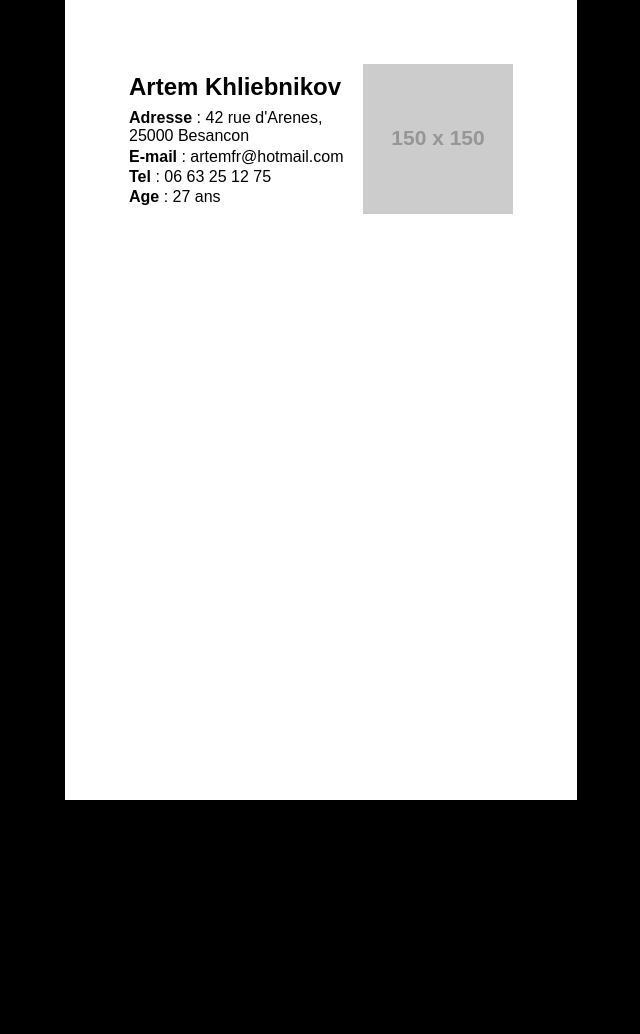
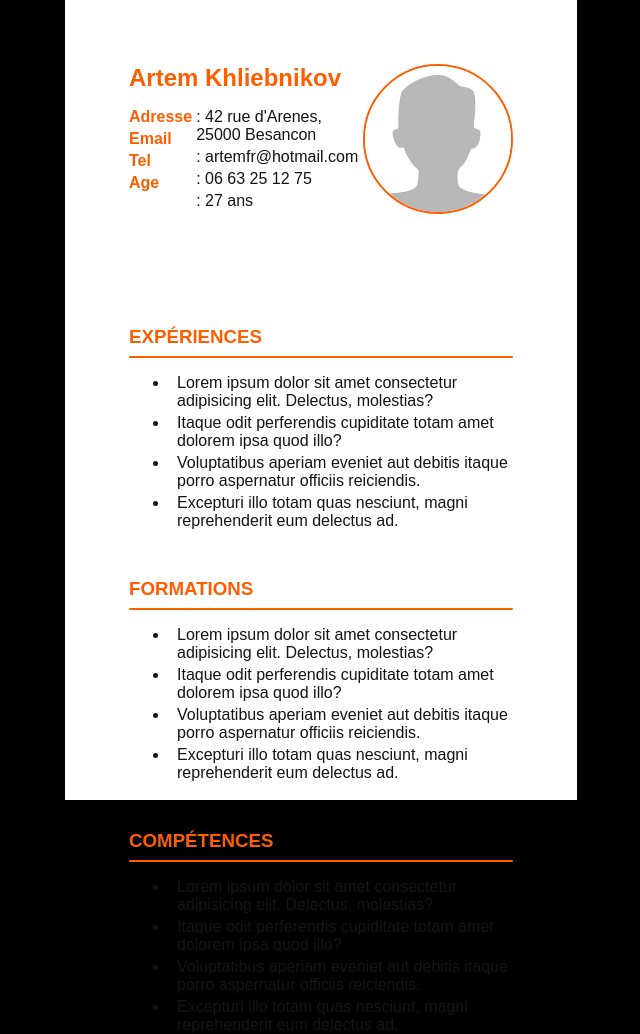
Before and after one commit to Dnrats/artem-cv, a plain HTML site: page index.html in a window 1280 px wide. Shown: the whole page, without its empty margins (319-959 px from the left). Before the commit the page ends 800 px from the top, so only its background shows below. Drawn offline with Linux system fonts and the light colour scheme; placeholder pictures from the web are drawn by us.

Commit message:
petit exemple pour toi artem

```diff
--- a/index.html
+++ b/index.html
@@ -12,17 +12,102 @@
       <div class="user-wrapper">
         <div class="cv-adress">
           <p class="user-info">Artem Khliebnikov</p>
-          <p class="user-common">
-            <b>Adresse</b> : 42 rue d'Arenes, 25000 Besancon
-          </p>
-          <p class="user-common"><b>E-mail</b> : artemfr@hotmail.com</p>
-          <p class="user-common"><b>Tel</b> : 06 63 25 12 75</p>
-          <p class="user-common"><b>Age</b> : 27 ans</p>
+          <div class="info-flex">
+            <div class="info-left">
+              <p class="user-common">
+                <span class="para-head">Adresse</span>
+              </p>
+              <p class="user-common">
+                <span class="para-head">Email</span>
+              </p>
+              <p class="user-common">
+                <span class="para-head">Tel</span>
+              </p>
+              <p class="user-common">
+                <span class="para-head">Age</span>
+              </p>
+            </div>
+            <div class="info-right">
+              <p class="user-common">: 42 rue d'Arenes, 25000 Besancon</p>
+              <p class="user-common">: artemfr@hotmail.com</p>
+              <p class="user-common">: 06 63 25 12 75</p>
+              <p class="user-common">: 27 ans</p>
+            </div>
+          </div>
         </div>
         <div class="cv-photo">
-          <img src="http://placehold.it/150x150" alt="" />
+          <img src="./images/empty-avatar.jpeg" alt="" />
         </div>
       </div>
+
+      <section class="first-section">
+        <h3 class="section-title">Expériences</h3>
+        <div class="divider"></div>
+        <ul>
+          <li>
+            Lorem ipsum dolor sit amet consectetur adipisicing elit. Delectus,
+            molestias?
+          </li>
+          <li>
+            Itaque odit perferendis cupiditate totam amet dolorem ipsa quod
+            illo?
+          </li>
+          <li>
+            Voluptatibus aperiam eveniet aut debitis itaque porro aspernatur
+            officiis reiciendis.
+          </li>
+          <li>
+            Excepturi illo totam quas nesciunt, magni reprehenderit eum delectus
+            ad.
+          </li>
+        </ul>
+      </section>
+
+      <section>
+        <h3 class="section-title">formations</h3>
+        <div class="divider"></div>
+        <ul>
+          <li>
+            Lorem ipsum dolor sit amet consectetur adipisicing elit. Delectus,
+            molestias?
+          </li>
+          <li>
+            Itaque odit perferendis cupiditate totam amet dolorem ipsa quod
+            illo?
+          </li>
+          <li>
+            Voluptatibus aperiam eveniet aut debitis itaque porro aspernatur
+            officiis reiciendis.
+          </li>
+          <li>
+            Excepturi illo totam quas nesciunt, magni reprehenderit eum delectus
+            ad.
+          </li>
+        </ul>
+      </section>
+
+      <section>
+        <h3 class="section-title">compétences</h3>
+        <div class="divider"></div>
+        <ul>
+          <li>
+            Lorem ipsum dolor sit amet consectetur adipisicing elit. Delectus,
+            molestias?
+          </li>
+          <li>
+            Itaque odit perferendis cupiditate totam amet dolorem ipsa quod
+            illo?
+          </li>
+          <li>
+            Voluptatibus aperiam eveniet aut debitis itaque porro aspernatur
+            officiis reiciendis.
+          </li>
+          <li>
+            Excepturi illo totam quas nesciunt, magni reprehenderit eum delectus
+            ad.
+          </li>
+        </ul>
+      </section>
     </div>
   </body>
 </html>
--- a/style/main.css
+++ b/style/main.css
@@ -1,8 +1,11 @@
+/* https://cdn.slidesharecdn.com/ss_thumbnails/b4e219ab-cbe5-4eac-a4ef-992356fa6f78-161018153120-thumbnail-4.jpg?cb=1476804705 */
+
 * {
   padding: 0;
   margin: 0;
   box-sizing: border-box;
   font-family: sans-serif;
+  color: #141414;
 }
 
 body {
@@ -29,20 +32,69 @@ body {
   height: 100%;
 }
 
+.info-flex {
+  display: flex;
+}
+
+.info-left {
+  margin-right: 0.25rem;
+}
+
 .cv-photo {
-  width: 40%;
+  width: 150px;
+  height: 150px;
+  border-radius: 50%;
+  border: 2px solid rgb(255, 94, 0);
+  text-align: right;
+  overflow: hidden;
+}
+
+.cv-photo img {
+  width: 100%;
   height: 100%;
-  text-align: right;
 }
 
 .user-info {
   font-size: 1.5rem;
   font-weight: 700;
-  margin-bottom: 0.5rem;
+  margin-bottom: 1rem;
+  color: rgb(255, 94, 0);
 }
 
 .user-common {
-  margin-bottom: 0.15rem;
+  margin-bottom: 0.25rem;
 }
 
-/* https://cdn.slidesharecdn.com/ss_thumbnails/b4e219ab-cbe5-4eac-a4ef-992356fa6f78-161018153120-thumbnail-4.jpg?cb=1476804705 */
+.para-head {
+  font-weight: 700;
+  color: rgb(255, 94, 0);
+}
+
+.first-section {
+  margin-top: 7rem;
+}
+
+section {
+  margin-top: 3rem;
+}
+
+.section-title {
+  text-transform: uppercase;
+  color: rgb(255, 94, 0);
+}
+
+.divider {
+  background-color: rgb(255, 94, 0);
+  height: 2px;
+  border-radius: 1px;
+  margin: 0.5rem 0 1rem;
+}
+
+ul {
+  padding-left: 2.5rem;
+}
+
+li {
+  padding-left: 0.5rem;
+  margin-bottom: 0.25rem;
+}
```
Also changed, not shown: images/empty-avatar.jpeg (added), infos.txt (deleted).
